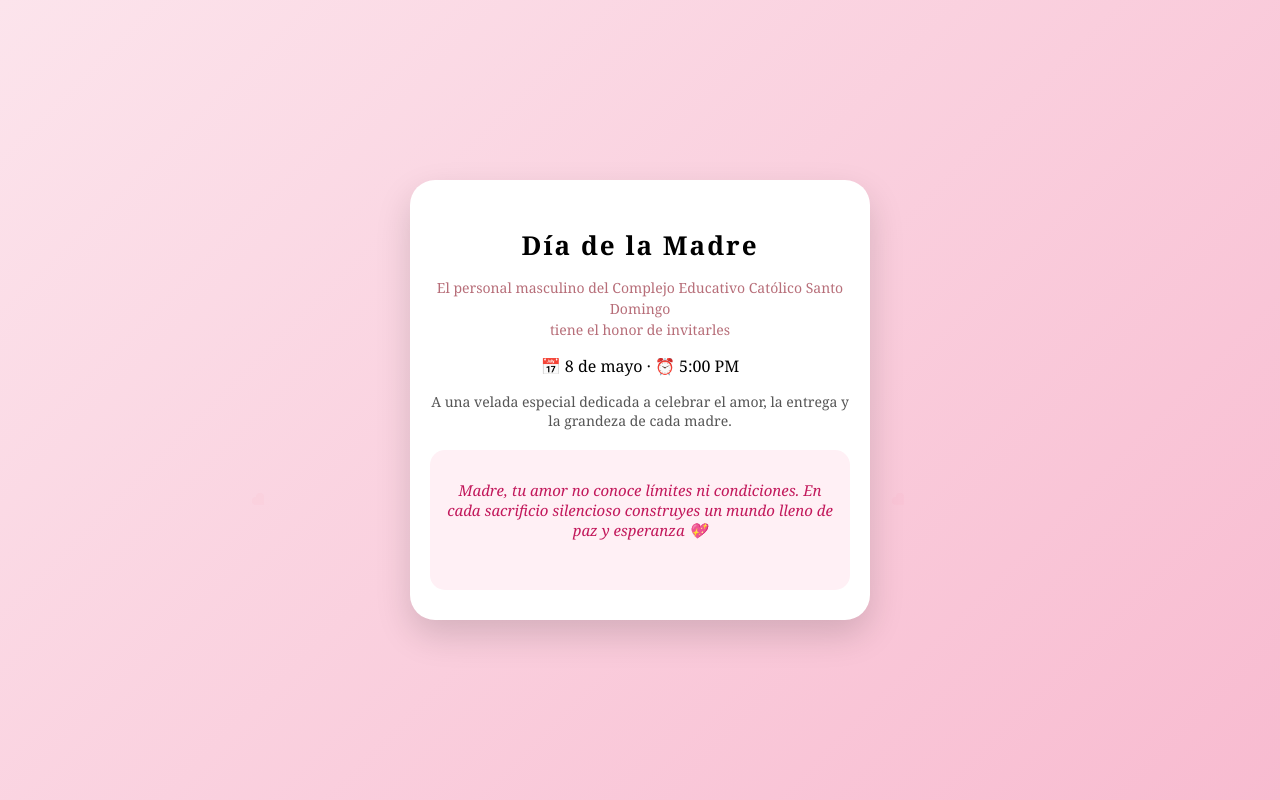
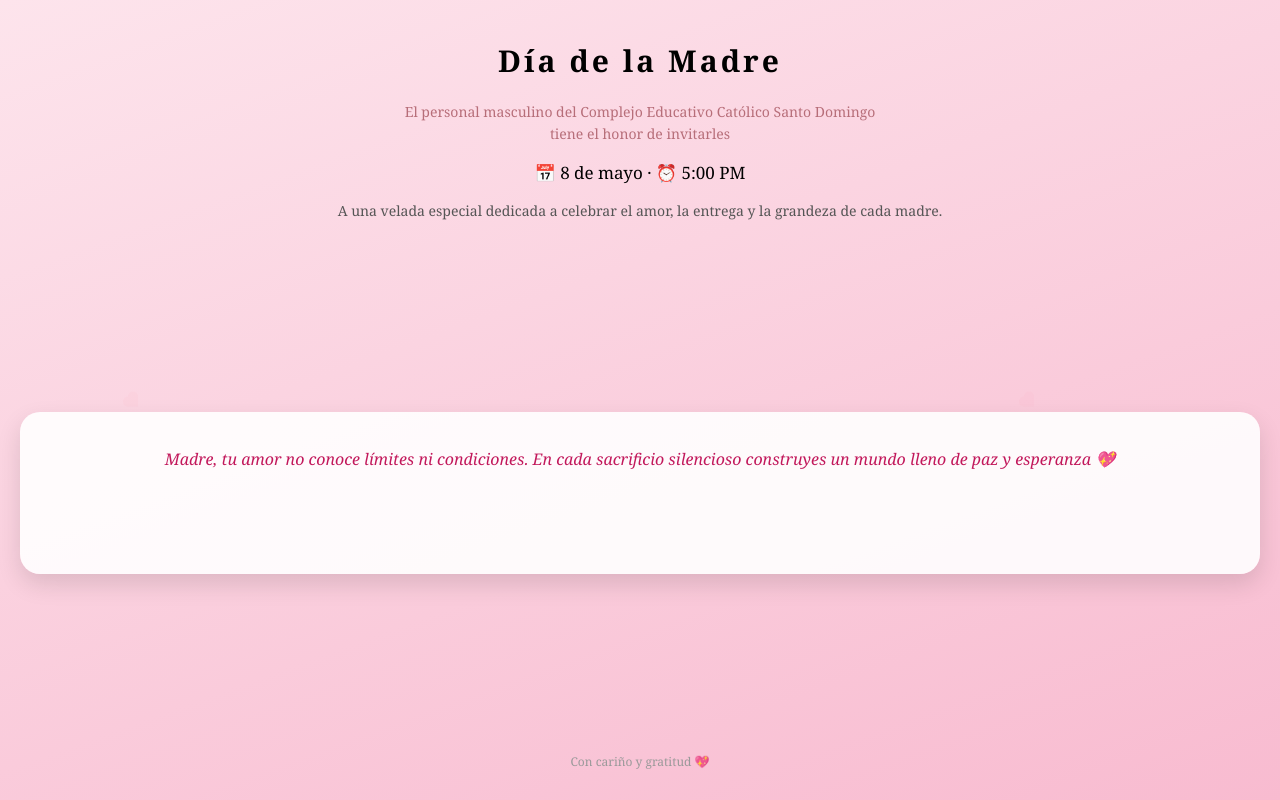
Before and after one commit to oscarsomur04/invitacion-dia-madre, a plain HTML site: page index.html in a window 1280 px wide. Drawn offline with Linux system fonts and the light colour scheme.

Commit message:
Update index.html

```diff
--- a/index.html
+++ b/index.html
@@ -9,42 +9,45 @@
 body{
   margin:0;
   font-family:'Georgia', serif;
-  background:linear-gradient(135deg,#fce4ec,#f8bbd0);
+  background:linear-gradient(160deg,#fde4ec,#f8bbd0);
   display:flex;
   justify-content:center;
   align-items:center;
-  min-height:100vh;
+  height:100vh;
+  overflow:hidden;
 }
 
-/* TARJETA */
-.card{
-  width:92%;
-  max-width:420px;
-  background:white;
-  border-radius:25px;
+/* CONTENEDOR PRINCIPAL */
+.container{
+  width:100%;
+  height:100%;
+  display:flex;
+  flex-direction:column;
+  justify-content:space-between;
   padding:30px 20px;
-  box-shadow:0 15px 35px rgba(0,0,0,0.15);
+  box-sizing:border-box;
   text-align:center;
 }
 
 /* TITULO */
 .titulo{
-  font-size:26px;
-  letter-spacing:2px;
-  margin-bottom:10px;
+  font-size:30px;
+  letter-spacing:3px;
+  margin-top:10px;
 }
 
 /* SUBTITULO */
 .subtitulo{
   font-size:14px;
   color:#b76e79;
-  line-height:1.5;
+  margin-top:10px;
+  line-height:1.6;
 }
 
 /* INFO */
 .info{
-  margin:15px 0;
-  font-size:16px;
+  font-size:17px;
+  margin-top:15px;
   font-weight:500;
 }
 
@@ -52,28 +55,29 @@ body{
 .mensaje{
   font-size:14px;
   color:#555;
+  margin-top:10px;
 }
 
-/* FRASES */
+/* FRASE DESTACADA */
 .fraseBox{
-  margin-top:20px;
-  padding:15px;
-  border-radius:15px;
-  background:#fff0f5;
+  background:rgba(255,255,255,0.9);
+  padding:20px;
+  border-radius:20px;
+  box-shadow:0 10px 25px rgba(0,0,0,0.12);
 }
 
 #frase{
-  font-size:15px;
+  font-size:16px;
   color:#c2185b;
   font-style:italic;
-  min-height:80px;
+  min-height:90px;
 }
 
-/* CORAZONES DECORATIVOS */
+/* DECORACIÓN */
 .corazon{
   position:absolute;
-  width:8px;
-  height:8px;
+  width:10px;
+  height:10px;
   background:#ff4d6d;
   transform:rotate(45deg);
   opacity:0.3;
@@ -84,22 +88,28 @@ body{
 .corazon:after{
   content:"";
   position:absolute;
-  width:8px;
-  height:8px;
+  width:10px;
+  height:10px;
   background:#ff4d6d;
   border-radius:50%;
 }
 
-.corazon:before{ top:-4px;}
-.corazon:after{ left:-4px;}
+.corazon:before{ top:-5px;}
+.corazon:after{ left:-5px;}
 
-.c1{ left:20%; bottom:0;}
-.c2{ left:70%; bottom:0;}
+.c1{ left:10%; bottom:0;}
+.c2{ left:80%; bottom:0;}
 
 @keyframes subir{
   0%{transform:translateY(0); opacity:0;}
   50%{opacity:0.4;}
-  100%{transform:translateY(-300px); opacity:0;}
+  100%{transform:translateY(-400px); opacity:0;}
+}
+
+/* PIE */
+.footer{
+  font-size:12px;
+  color:#999;
 }
 </style>
 </head>
@@ -109,8 +119,9 @@ body{
 <div class="corazon c1"></div>
 <div class="corazon c2"></div>
 
-<div class="card">
+<div class="container">
 
+<div>
 <h1 class="titulo">Día de la Madre</h1>
 
 <p class="subtitulo">
@@ -123,9 +134,14 @@ tiene el honor de invitarles
 <p class="mensaje">
 A una velada especial dedicada a celebrar el amor, la entrega y la grandeza de cada madre.
 </p>
+</div>
 
 <div class="fraseBox">
 <p id="frase"></p>
+</div>
+
+<div class="footer">
+Con cariño y gratitud 💖
 </div>
 
 </div>
@@ -147,7 +163,7 @@ function escribir(){
   if(j < frases[i].length){
     el.textContent += frases[i][j];
     j++;
-    setTimeout(escribir, 40);
+    setTimeout(escribir, 35);
   } else {
     setTimeout(() => {
       el.textContent = "";
```
